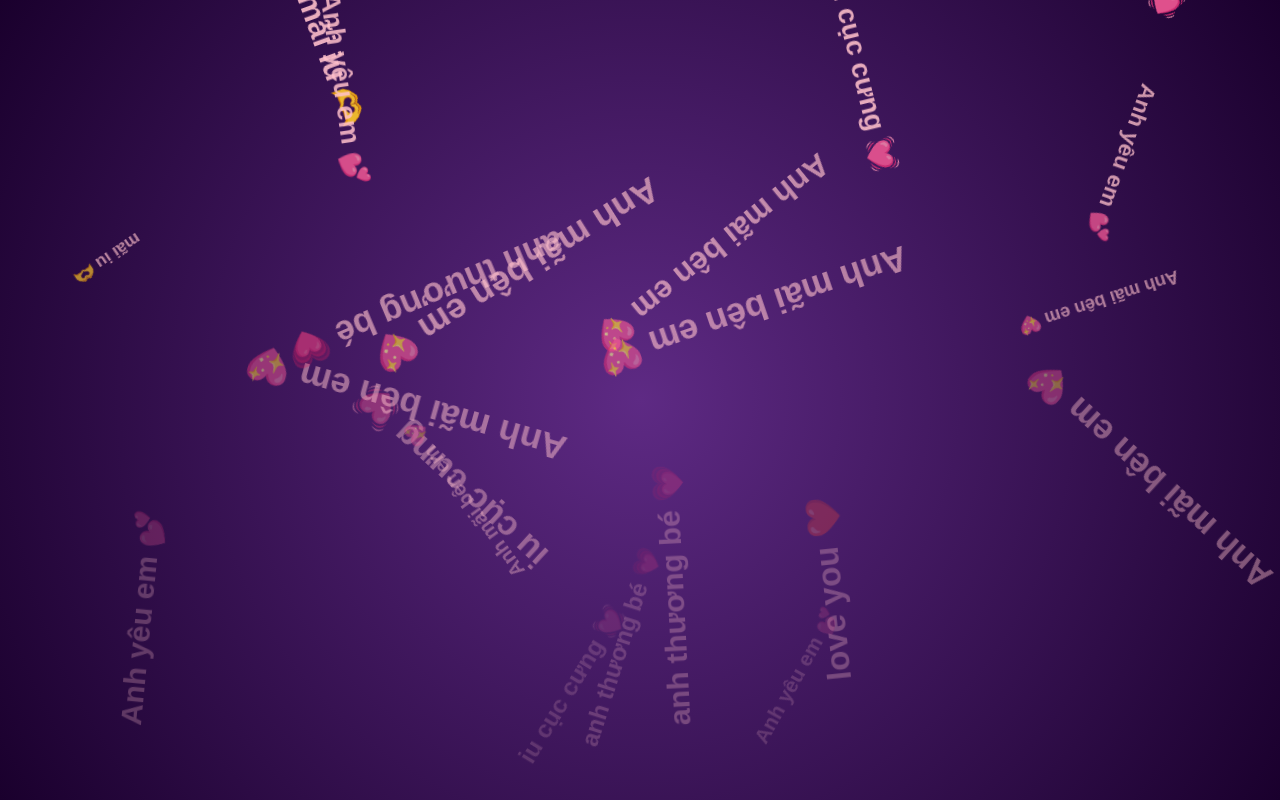
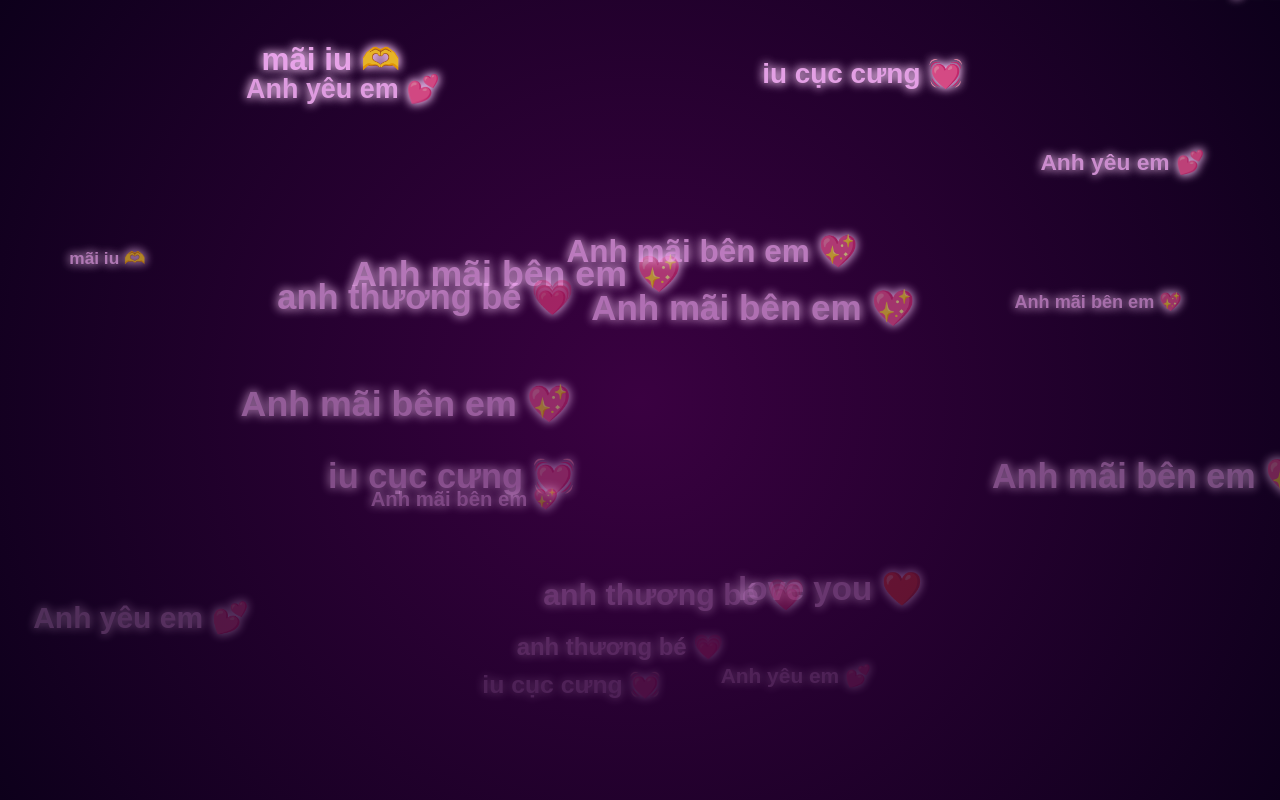
Before and after one commit to tussad/chill, a plain HTML site: page index.html in a window 1280 px wide. Shown: the top 800 px of the page. Drawn offline with Linux system fonts and the light colour scheme.

Commit message:
Update index.html

```diff
--- a/index.html
+++ b/index.html
@@ -9,7 +9,7 @@
       margin: 0;
       overflow: hidden;
       height: 100vh;
-      background: radial-gradient(circle at center, #5e2a84, #1a002d);
+      background: radial-gradient(circle at center, #3a0141, #0d001b);
       font-family: 'Arial', sans-serif;
       position: relative;
     }
@@ -18,22 +18,23 @@
       position: absolute;
       top: -50px;
       white-space: nowrap;
-      color: pink;
       font-weight: bold;
-      opacity: 0.8;
+      opacity: 0.9;
+      color: #ffb6ff;
+      text-shadow: 0 0 8px #ffccff, 0 0 12px #ffc6f8;
       animation: fall linear;
     }
 
     @keyframes fall {
       0% {
-        transform: translateY(-100px) rotate(0deg);
+        transform: translateY(-100px);
         opacity: 0;
       }
       10% {
         opacity: 1;
       }
       100% {
-        transform: translateY(110vh) rotate(360deg);
+        transform: translateY(110vh);
         opacity: 0;
       }
     }
@@ -70,7 +71,6 @@
     }, 8000);
   }
 
-  // Loop tạo mới mỗi 200ms
   setInterval(createFallingText, 200);
 </script>
 
```
